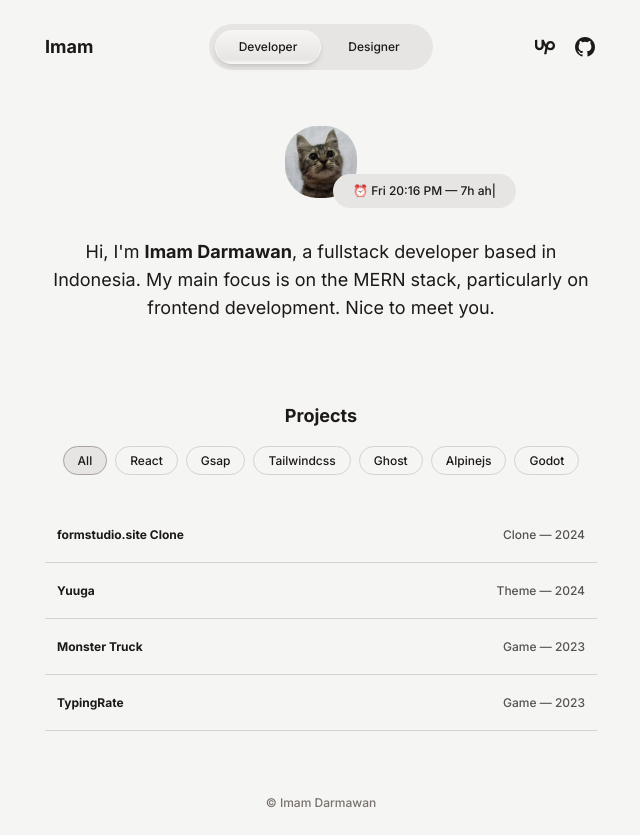
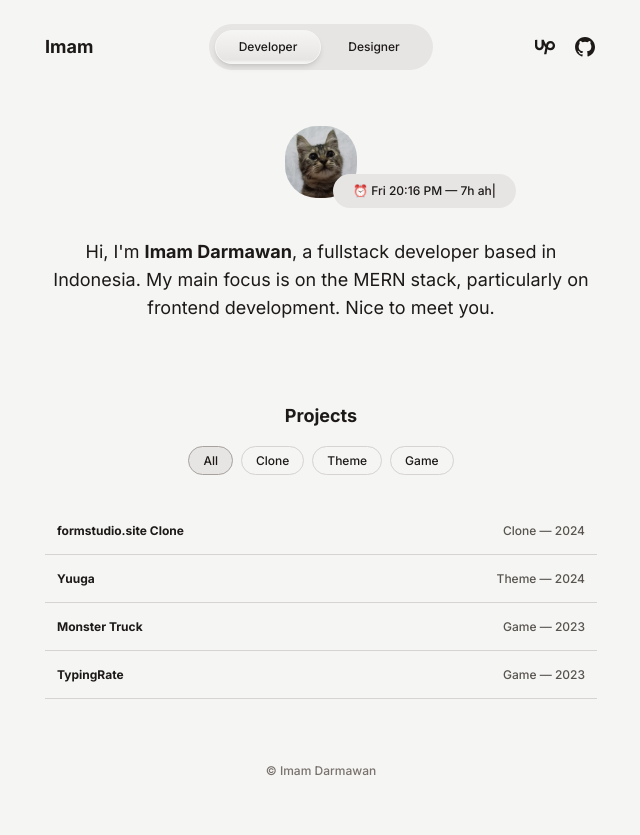
Before and after one commit to imam-darmawan/imam-darmawan.github.io, a React (Vite) app: page / in a window 1280 px wide. Shown: the whole page, without its empty margins (319-959 px from the left). After the commit the page ends 803 px from the top, so only its background shows below. Built offline with nearby package versions, Linux system fonts and the light colour scheme.

Commit message:
Remove tags from author project

```diff
--- a/src/components/ProjectPreview.jsx
+++ b/src/components/ProjectPreview.jsx
@@ -3,11 +3,12 @@ import { clsx } from "clsx";
 import Button from "../components/Button";
 import Tabs from "../components/Tabs";
 import Boxicons from "../assets/icons/Boxicons";
-import PropTypes from "prop-types";
+import useProjectsStore from "../context/projects-store";
 
-const ProjectPreview = ({ project, setProject }) => {
+const ProjectPreview = () => {
   const [screenMode, setScreenMode] = useState("desktop");
   const [isDescriptionOpen, setIsDescriptionOpen] = useState(true);
+  const { selectedProject, setSelectedProject } = useProjectsStore();
 
   return (
     <div className={clsx("flex h-full w-full flex-col gap-3 bg-stone-100 p-3")}>
@@ -18,7 +19,7 @@ const ProjectPreview = ({ project, setProject }) => {
             label="<- Back"
             onClick={() => {
               document.body.style.overflowY = "scroll";
-              setProject(undefined);
+              setSelectedProject(undefined);
             }}
           />
         </div>
@@ -35,7 +36,7 @@ const ProjectPreview = ({ project, setProject }) => {
         </div>
 
         <div className="flex flex-1 items-center justify-end gap-2">
-          {project.description && (
+          {selectedProject.description && (
             <Button
               label="Info"
               icon={<Boxicons name="info" className="h-4 w-4" />}
@@ -44,16 +45,24 @@ const ProjectPreview = ({ project, setProject }) => {
             />
           )}
 
-          {project.source && (
-            <Button label="</> Source" url={project.source} type="secondary" />
+          {selectedProject.source && (
+            <Button
+              label="</> Source"
+              url={selectedProject.source}
+              type="secondary"
+            />
           )}
 
-          <Button label="Fullpage ->" url={project.url} type="primary" />
+          <Button
+            label="Fullpage ->"
+            url={selectedProject.url}
+            type="primary"
+          />
         </div>
       </div>
 
       {/* Project Description */}
-      {project.description && (
+      {selectedProject.description && (
         <div
           className={clsx(
             "absolute inset-0 z-10 flex items-center justify-center bg-stone-900/90 p-6",
@@ -63,7 +72,7 @@ const ProjectPreview = ({ project, setProject }) => {
           <div className="relative w-96 rounded-3xl bg-stone-100 px-8 py-6">
             <p
               className="[&_a]:underline"
-              dangerouslySetInnerHTML={{ __html: project.description }}
+              dangerouslySetInnerHTML={{ __html: selectedProject.description }}
             ></p>
 
             <Button
@@ -97,23 +106,10 @@ const ProjectPreview = ({ project, setProject }) => {
             ))}
         </div>
 
-        <iframe src={project.url} className="flex-1"></iframe>
+        <iframe src={selectedProject.url} className="flex-1"></iframe>
       </div>
     </div>
   );
 };
 
-ProjectPreview.propTypes = {
-  project: PropTypes.shape({
-    title: PropTypes.string.isRequired,
-    url: PropTypes.string.isRequired,
-    description: PropTypes.string,
-    source: PropTypes.string,
-    date: PropTypes.number,
-    category: PropTypes.string,
-    tags: PropTypes.arrayOf(PropTypes.string),
-  }),
-  setProject: PropTypes.func.isRequired,
-};
-
 export default ProjectPreview;
--- a/src/data/author.js
+++ b/src/data/author.js
@@ -8,31 +8,27 @@ export default {
         {
           title: "formstudio.site Clone",
           url: "https://id-portfolio-formstudio.pages.dev",
-          description: `This is a clone and modified version of <a href="" target="_blank" rel="noreferrer noopener">FF Identity</a> Framer template. Design and concept is credited and owned by <a href="" target="_blank" rel="noreferrer noopener"> Favorit x Frame</a>. If you like the template, you can buy by following the link.`,
           date: 2024,
           category: "clone",
-          tags: ["react", "gsap", "tailwindcss"],
+          description: `This is a clone and modified version of <a href="#">FF Identity</a> Framer template. Design and concept are copyrighted to <a href="#">Favorit x Frame</a>. If you like the template you can buy by following the link.`,
         },
         {
           title: "Yuuga",
           url: "https://themeskibou-yuuga.pages.dev",
           date: 2024,
           category: "theme",
-          tags: ["ghost", "alpinejs", "tailwindcss"],
         },
         {
           title: "Monster Truck",
           url: "https://id-portfolio-monstertruck.pages.dev",
           date: 2023,
           category: "game",
-          tags: ["godot"],
         },
         {
           title: "TypingRate",
           url: "https://id-portfolio-typingrate.pages.dev",
           date: 2023,
           category: "game",
-          tags: [],
         },
       ],
     },
--- a/src/sections/Projects.jsx
+++ b/src/sections/Projects.jsx
@@ -10,11 +10,11 @@ const Filter = () => {
   const { selectedRole } = useAppStore();
   const { filterKeyword, setFilterKeyword } = useProjectsStore();
 
-  const tags = [
+  const categories = [
     ...new Set(
       author.roles[selectedRole].projects.reduce(
         (accumulator, project) => {
-          if (project.tags) return accumulator.concat(project.tags);
+          if (project.category) return accumulator.concat(project.category);
           return accumulator;
         },
         ["all"],
@@ -24,20 +24,20 @@ const Filter = () => {
 
   return (
     <div className="flex flex-wrap justify-center gap-2">
-      {tags.map((tag) => {
-        const isChecked = tag === filterKeyword;
+      {categories.map((category) => {
+        const isChecked = category === filterKeyword;
 
         return (
           <Button
-            key={tag}
-            label={tag}
+            key={category}
+            label={category}
             type="secondary"
             size="small"
             className={clsx(
               "capitalize",
               isChecked && "border-stone-400 bg-stone-200",
             )}
-            onClick={() => setFilterKeyword(tag)}
+            onClick={() => setFilterKeyword(category)}
           />
         );
       })}
@@ -47,12 +47,12 @@ const Filter = () => {
 
 const ProjectCard = ({ project, onClick }) => {
   return (
-    <div className="relative flex min-h-14 items-center gap-3 border-b border-stone-300 p-3 transition-all hover:border-stone-400 hover:px-4">
+    <div className="relative flex min-h-12 items-center gap-3 border-b border-stone-300 p-3 transition-all hover:border-stone-400 hover:px-4">
       <h3 className="flex-1 font-bold">{project.title}</h3>
 
       <p className="capitalize text-stone-600">
-        {project.category && project.category + " — "}
-        {project.date && <time dateTime={project.date}>{project.date}</time>}
+        {project.category && project.category}
+        {project.date && <time dateTime={project.date}> — {project.date}</time>}
       </p>
 
       <button className="absolute inset-0" onClick={onClick}>
@@ -72,8 +72,8 @@ const Projects = () => {
   const filteredProjects =
     filterKeyword === "all"
       ? author.roles[selectedRole].projects
-      : author.roles[selectedRole].projects.filter((project) =>
-          project.tags.includes(filterKeyword),
+      : author.roles[selectedRole].projects.filter(
+          (project) => project.category === filterKeyword,
         );
 
   return (
@@ -113,11 +113,10 @@ ProjectCard.propTypes = {
   project: PropTypes.shape({
     title: PropTypes.string.isRequired,
     url: PropTypes.string.isRequired,
+    date: PropTypes.number,
+    category: PropTypes.string,
     description: PropTypes.string,
     source: PropTypes.string,
-    date: PropTypes.number,
-    category: PropTypes.string,
-    tags: PropTypes.arrayOf(PropTypes.string),
   }),
   onClick: PropTypes.func,
 };
```
